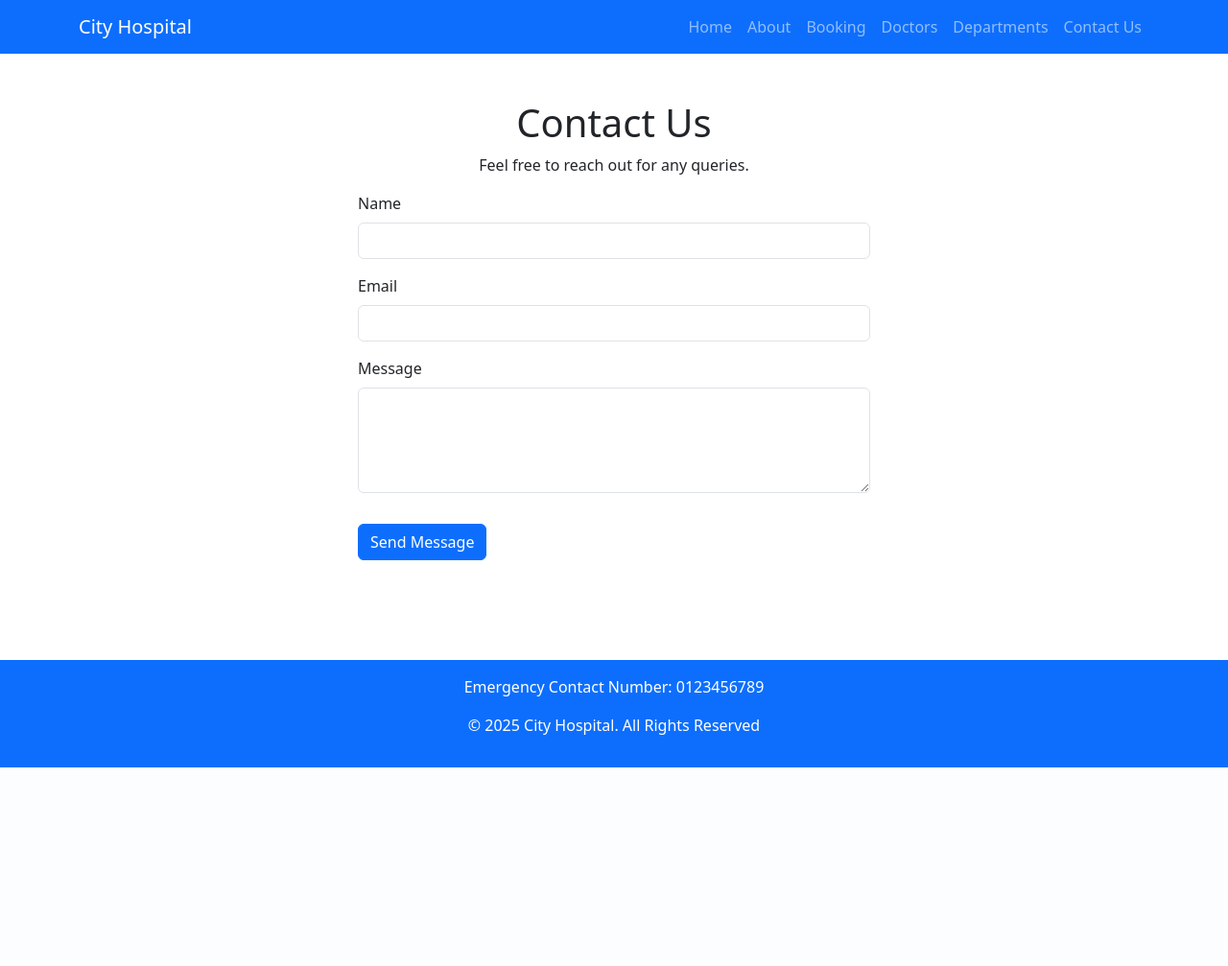
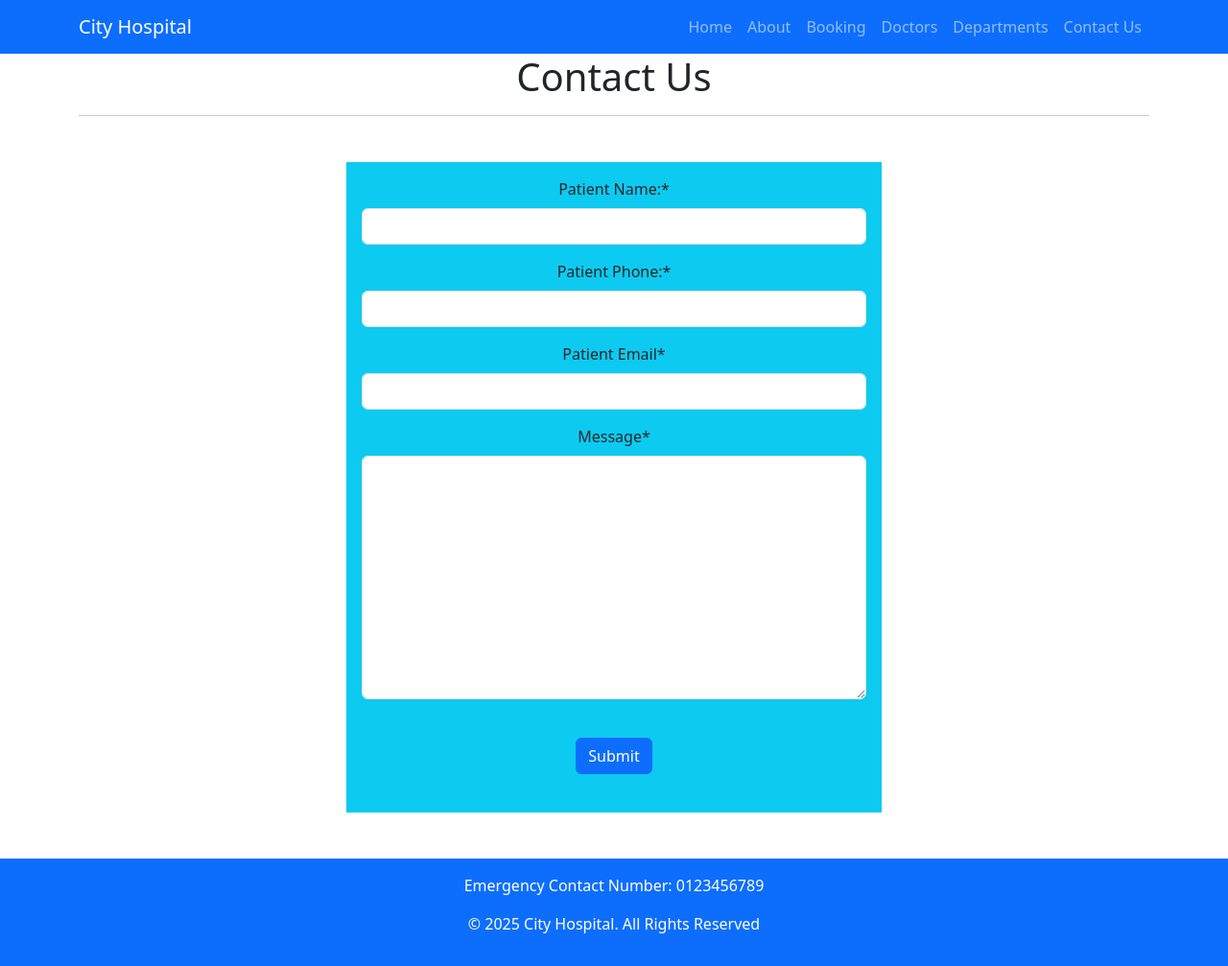
Before and after one commit to jalala-pv/hospitalmanagement, a Django app: page /contact/ in a window 1280 px wide. Shown: the whole page at 96% size. Before the commit the page ends 800 px from the top, so only its background shows below. Run offline with Django 5.2, Linux system fonts and the light colour scheme; some libraries are stand-ins or nearby versions.

Commit message:
contactcomplete

```diff
--- a/django_tutorial/home/views.py
+++ b/django_tutorial/home/views.py
@@ -28,7 +28,7 @@ def contact(request):
         form=ContactsForm(request.POST)
         if form.is_valid():
             form.save()
-            return render(request,'confirmation.html')
+            return render(request,'msgrecieved.html')
     form=ContactsForm()
     dict_form={
         'form':form
--- a/django_tutorial/templates/contact.html
+++ b/django_tutorial/templates/contact.html
@@ -1,44 +1,15 @@
 {%extends 'base.html'%}
+{% load crispy_forms_tags %}
 {% block title %}contact page1{% endblock %}
-{% block content %}{% load static %}
-<!DOCTYPE html>
-<html lang="en">
-<head>
-    <meta charset="UTF-8">
-    <meta name="viewport" content="width=device-width, initial-scale=1">
-    <title>Contact Us</title>
-    <link href="https://cdn.jsdelivr.net/npm/bootstrap@5.3.0/dist/css/bootstrap.min.css" rel="stylesheet">
-</head>
-<body>
+{% block content %}<h1 class="text-center">Contact Us</h1>
+<hr>
+<div class="container w-50 p-3 text-center my-5 bg-info">
+    <form action="" method="POST">
+        {% csrf_token %}
+        {{form|crispy}}
+        <br>
+        <button class="btn btn-primary mb-4" type="submit">Submit</button>
 
-
-<div class="container mt-5">
-    <h1 class="text-center">Contact Us</h1>
-    <p class="text-center">Feel free to reach out for any queries.</p>
-
-    <div class="row justify-content-center">
-        <div class="col-md-6">
-            <form method="post">
-                {% csrf_token %}
-                <div class="mb-3">
-                    <label for="name" class="form-label">Name</label>
-                    <input type="text" class="form-control" id="name" name="name" required>
-                </div>
-                <div class="mb-3">
-                    <label for="email" class="form-label">Email</label>
-                    <input type="email" class="form-control" id="email" name="email" required>
-                </div>
-                <div class="mb-3">
-                    <label for="message" class="form-label">Message</label>
-                    <textarea class="form-control" id="message" name="message" rows="4" required></textarea>
-                </div>
-                <button type="submit" class="btn btn-primary my-3">Send Message</button>
-            </form>
-        </div>
-    </div>
+    </form>
 </div>
-
-<script src="https://cdn.jsdelivr.net/npm/bootstrap@5.3.0/dist/js/bootstrap.bundle.min.js"></script>
-</body>
-</html>
 {% endblock %}
```
Also changed, not shown: django_tutorial/templates/msgrecieved.html (added, +10 -0 lines), django_tutorial/db.sqlite3.
